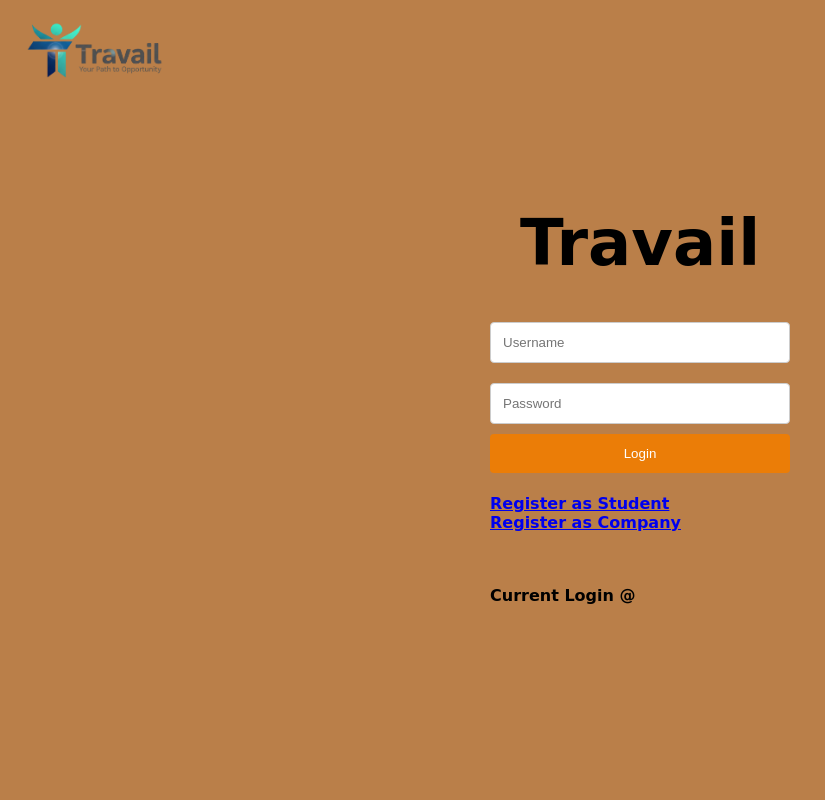
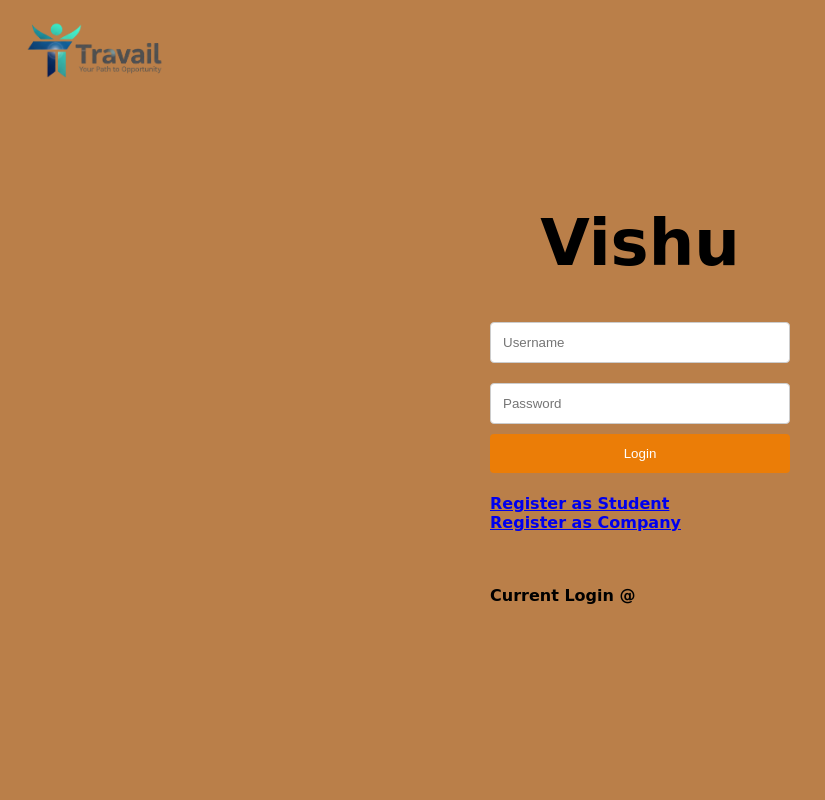
Before and after one commit to sunnykbharti/placement-portal, a Flask app: page / in a window 1280 px wide. Shown: the whole page, without its empty margins (0-825 px from the left). Run offline with Flask 3, Linux system fonts and the light colour scheme.

Commit message:
name change

```diff
--- a/templates/app_login.html
+++ b/templates/app_login.html
@@ -18,7 +18,7 @@
             <img src="{{ url_for('static', filename='travail.png') }}">
         </div>
         <div class="head">
-            <h1>Travail</h1>
+            <h1>Vishu</h1>
 
         </div>
         {% if message %}
```
